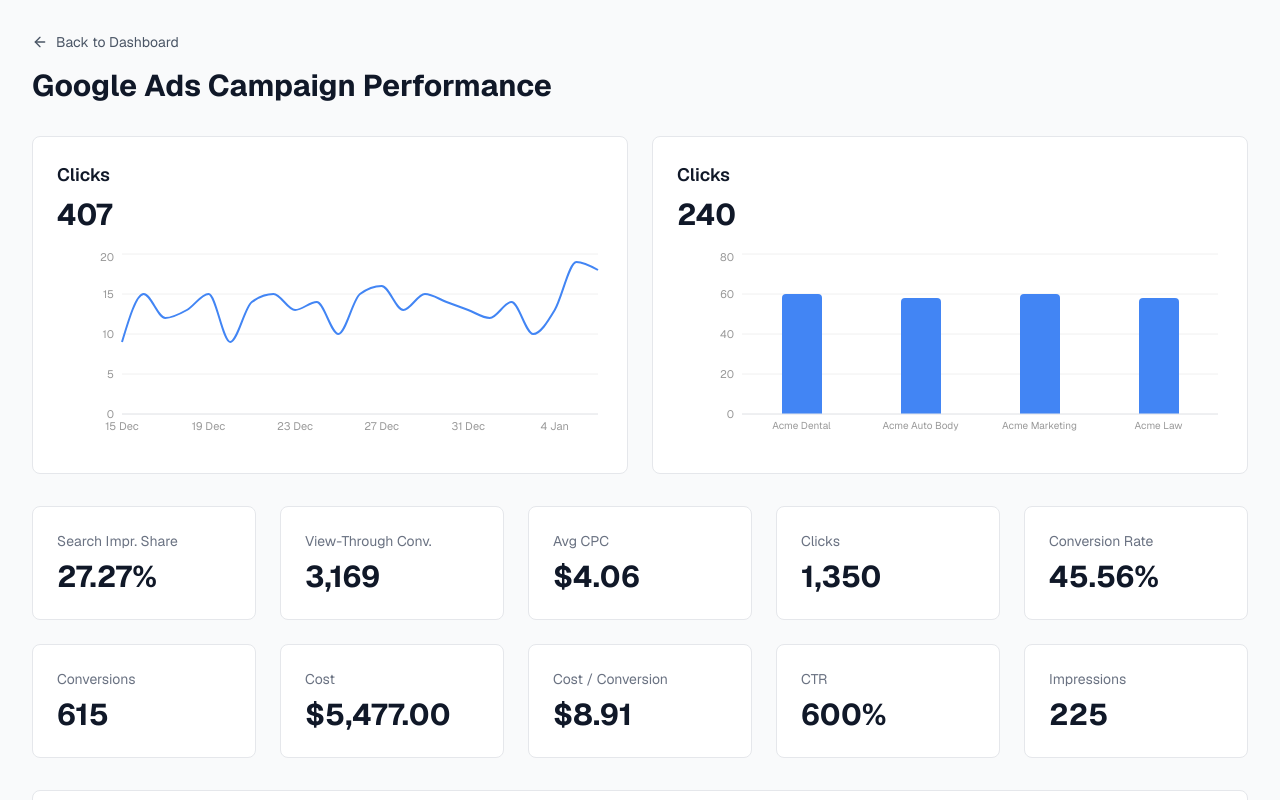
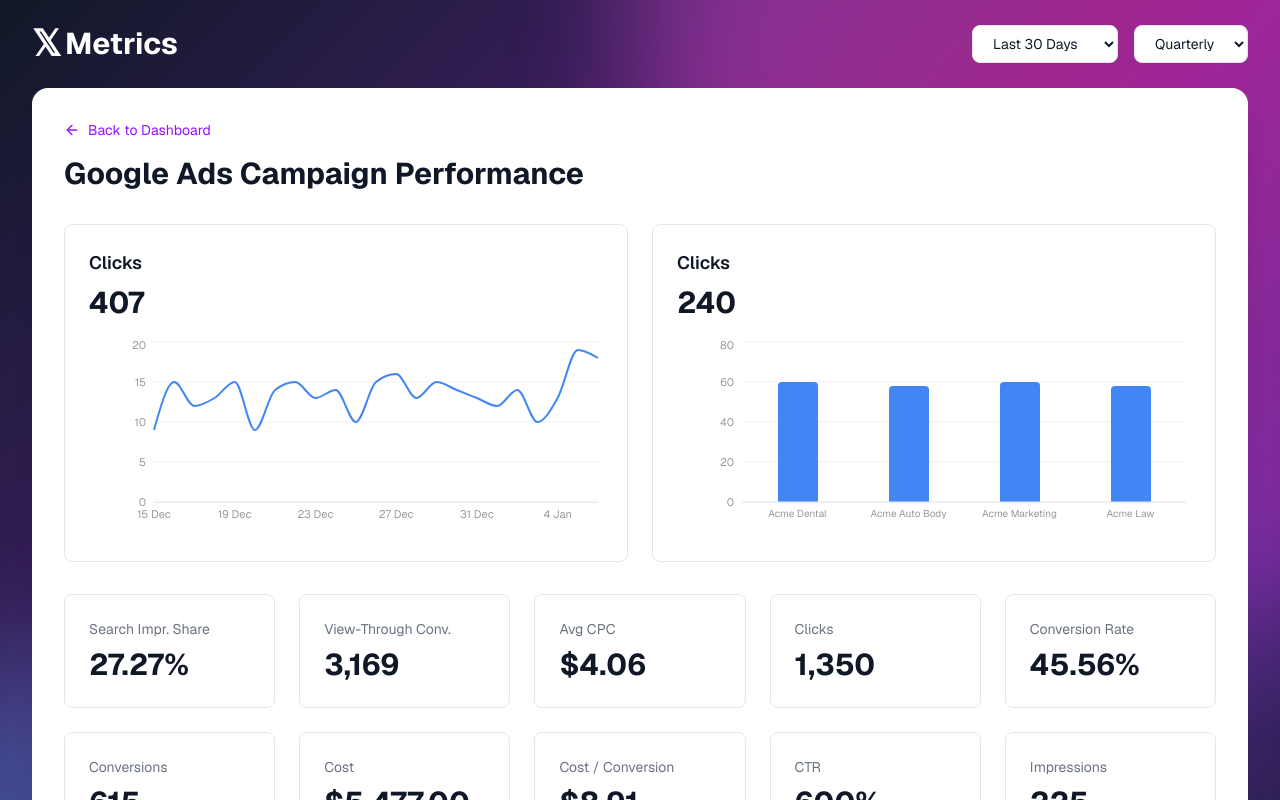
Before and after one commit to lokesh-cmi/MarketingDashboard, a Next.js app in the folder marketing-dashboard/: page /google-ads in a window 1280 px wide. Shown: the top 800 px of the page. Built offline with nearby package versions, Linux system fonts and the light colour scheme.

Commit message:
Applied header and gradient background to all pages

```diff
--- a/marketing-dashboard/app/analytics/page.tsx
+++ b/marketing-dashboard/app/analytics/page.tsx
@@ -66,11 +66,9 @@ export default function AnalyticsPage() {
 
   if (loading) {
     return (
-      <div className="min-h-screen bg-gray-50 p-8">
-        <div className="max-w-7xl mx-auto">
-          <div className="flex items-center justify-center h-96">
-            <div className="text-gray-500 text-lg">Loading analytics data...</div>
-          </div>
+      <div className="bg-white rounded-2xl shadow-xl overflow-hidden p-8">
+        <div className="flex items-center justify-center h-96">
+          <div className="text-gray-500 text-lg">Loading analytics data...</div>
         </div>
       </div>
     );
@@ -78,11 +76,9 @@ export default function AnalyticsPage() {
 
   if (error || !data) {
     return (
-      <div className="min-h-screen bg-gray-50 p-8">
-        <div className="max-w-7xl mx-auto">
-          <div className="flex items-center justify-center h-96">
-            <div className="text-red-500 text-lg">Error: {error || 'Failed to load data'}</div>
-          </div>
+      <div className="bg-white rounded-2xl shadow-xl overflow-hidden p-8">
+        <div className="flex items-center justify-center h-96">
+          <div className="text-red-500 text-lg">Error: {error || 'Failed to load data'}</div>
         </div>
       </div>
     );
@@ -95,13 +91,13 @@ export default function AnalyticsPage() {
   }));
 
   return (
-    <div className="min-h-screen bg-gray-50">
-      <div className="max-w-7xl mx-auto p-8">
+    <div className="bg-white rounded-2xl shadow-xl overflow-hidden">
+      <div className="p-8">
         {/* Header */}
         <div className="mb-8">
           <Link
             href="/"
-            className="inline-flex items-center gap-2 text-sm text-gray-600 hover:text-gray-900 mb-4 transition-colors"
+            className="inline-flex items-center gap-2 text-sm text-purple-600 hover:text-purple-800 mb-4 transition-colors"
           >
             <ArrowLeft className="w-4 h-4" />
             Back to Dashboard
--- a/marketing-dashboard/app/globals.css
+++ b/marketing-dashboard/app/globals.css
@@ -28,3 +28,19 @@ body {
 * {
   box-sizing: border-box;
 }
+
+/* Pulse animation for gradient background */
+@keyframes pulse {
+  0%, 100% {
+    opacity: 0.3;
+    transform: scale(1);
+  }
+  50% {
+    opacity: 0.4;
+    transform: scale(1.05);
+  }
+}
+
+.animate-pulse {
+  animation: pulse 4s cubic-bezier(0.4, 0, 0.6, 1) infinite;
+}
--- a/marketing-dashboard/app/google-ads/page.tsx
+++ b/marketing-dashboard/app/google-ads/page.tsx
@@ -86,13 +86,13 @@ const campaignsData = [
 
 export default function GoogleAdsPage() {
   return (
-    <div className="min-h-screen bg-gray-50">
-      <div className="max-w-7xl mx-auto p-8">
+    <div className="bg-white rounded-2xl shadow-xl overflow-hidden">
+      <div className="p-8">
         {/* Header */}
         <div className="mb-8">
           <Link
             href="/"
-            className="inline-flex items-center gap-2 text-sm text-gray-600 hover:text-gray-900 mb-4 transition-colors"
+            className="inline-flex items-center gap-2 text-sm text-purple-600 hover:text-purple-800 mb-4 transition-colors"
           >
             <ArrowLeft className="w-4 h-4" />
             Back to Dashboard
--- a/marketing-dashboard/app/hubspot/page.tsx
+++ b/marketing-dashboard/app/hubspot/page.tsx
@@ -20,13 +20,13 @@ export default function HubSpotPage() {
   };
 
   return (
-    <div className="min-h-screen bg-gray-50">
-      <div className="max-w-7xl mx-auto p-8">
+    <div className="bg-white rounded-2xl shadow-xl overflow-hidden">
+      <div className="p-8">
         {/* Header */}
         <div className="mb-8">
           <Link
             href="/"
-            className="inline-flex items-center gap-2 text-sm text-gray-600 hover:text-gray-900 mb-4 transition-colors"
+            className="inline-flex items-center gap-2 text-sm text-purple-600 hover:text-purple-800 mb-4 transition-colors"
           >
             <ArrowLeft className="w-4 h-4" />
             Back to Dashboard
--- a/marketing-dashboard/app/layout.tsx
+++ b/marketing-dashboard/app/layout.tsx
@@ -27,7 +27,51 @@ export default function RootLayout({
       <body
         className={`${geistSans.variable} ${geistMono.variable} antialiased`}
       >
-        {children}
+        <div className="min-h-screen bg-gradient-to-br from-gray-900 via-purple-900 to-gray-900 relative overflow-hidden">
+          {/* Animated gradient background */}
+          <div className="absolute inset-0 overflow-hidden">
+            <div className="absolute -top-1/2 -right-1/4 w-3/4 h-full bg-gradient-to-br from-purple-500 via-pink-500 to-purple-600 rounded-full blur-3xl opacity-30 animate-pulse"></div>
+            <div className="absolute -bottom-1/2 -left-1/4 w-3/4 h-full bg-gradient-to-tr from-blue-500 via-cyan-500 to-purple-500 rounded-full blur-3xl opacity-30 animate-pulse" style={{ animationDelay: '1s' }}></div>
+            <div className="absolute top-1/4 left-1/2 w-1/2 h-1/2 bg-gradient-to-br from-pink-500 via-purple-500 to-blue-500 rounded-full blur-3xl opacity-20 animate-pulse" style={{ animationDelay: '2s' }}></div>
+          </div>
+
+          {/* Header */}
+          <header className="relative z-10 px-8 py-6">
+            <div className="max-w-7xl mx-auto flex items-center justify-between">
+              {/* Logo */}
+              <div className="flex items-center gap-2">
+                <div className="text-white font-bold text-3xl flex items-center">
+                  <span className="text-4xl mr-1">𝕏</span>
+                  <span>Metrics</span>
+                </div>
+              </div>
+
+              {/* Filters */}
+              <div className="flex gap-4">
+                <select className="px-4 py-2 bg-white rounded-lg border border-gray-200 text-gray-900 text-sm focus:outline-none focus:ring-2 focus:ring-purple-500">
+                  <option>Last 30 Days</option>
+                  <option>Last 7 Days</option>
+                  <option>Last 90 Days</option>
+                  <option>Last 6 Months</option>
+                  <option>Last Year</option>
+                </select>
+                <select className="px-4 py-2 bg-white rounded-lg border border-gray-200 text-gray-900 text-sm focus:outline-none focus:ring-2 focus:ring-purple-500">
+                  <option>Quarterly</option>
+                  <option>Monthly</option>
+                  <option>Weekly</option>
+                  <option>Daily</option>
+                </select>
+              </div>
+            </div>
+          </header>
+
+          {/* Main Content */}
+          <main className="relative z-10 px-8 pb-8">
+            <div className="max-w-7xl mx-auto">
+              {children}
+            </div>
+          </main>
+        </div>
       </body>
     </html>
   );
--- a/marketing-dashboard/app/linkedin-ads/page.tsx
+++ b/marketing-dashboard/app/linkedin-ads/page.tsx
@@ -77,13 +77,13 @@ export default function LinkedInAdsPage() {
   const [dateRange, setDateRange] = useState('Last 30 Days');
 
   return (
-    <div className="min-h-screen bg-gray-50">
-      <div className="max-w-7xl mx-auto p-8">
+    <div className="bg-white rounded-2xl shadow-xl overflow-hidden">
+      <div className="p-8">
         {/* Header */}
         <div className="mb-8">
           <Link
             href="/"
-            className="inline-flex items-center gap-2 text-sm text-gray-600 hover:text-gray-900 mb-4 transition-colors"
+            className="inline-flex items-center gap-2 text-sm text-purple-600 hover:text-purple-800 mb-4 transition-colors"
           >
             <ArrowLeft className="w-4 h-4" />
             Back to Dashboard
--- a/marketing-dashboard/app/page.tsx
+++ b/marketing-dashboard/app/page.tsx
@@ -51,14 +51,14 @@ export default function Home() {
   };
 
   return (
-    <div className="min-h-screen bg-gray-50">
-      <div className="max-w-7xl mx-auto p-8">
+    <div className="bg-white rounded-2xl shadow-xl overflow-hidden">
+      <div className="p-8">
         {/* Header */}
-        <div className="mb-8">
-          <h1 className="text-3xl font-bold text-gray-900 mb-8">Marketing Overview</h1>
+        <div className="mb-6">
+          <h1 className="text-2xl font-bold text-gray-900 mb-6">Overview</h1>
 
           {/* Top Metrics Cards */}
-          <div className="bg-white border border-gray-200 rounded-lg p-6 mb-6">
+          <div className="bg-gray-50 rounded-lg p-6 mb-6">
             <div className="grid grid-cols-5 gap-8">
               <MetricCard
                 title="Total Traffic"
--- a/marketing-dashboard/app/search-console/page.tsx
+++ b/marketing-dashboard/app/search-console/page.tsx
@@ -61,11 +61,9 @@ export default function SearchConsolePage() {
 
   if (loading) {
     return (
-      <div className="min-h-screen bg-gray-50 p-8">
-        <div className="max-w-7xl mx-auto">
-          <div className="flex items-center justify-center h-96">
-            <div className="text-gray-500 text-lg">Loading search console data...</div>
-          </div>
+      <div className="bg-white rounded-2xl shadow-xl overflow-hidden p-8">
+        <div className="flex items-center justify-center h-96">
+          <div className="text-gray-500 text-lg">Loading search console data...</div>
         </div>
       </div>
     );
@@ -73,24 +71,22 @@ export default function SearchConsolePage() {
 
   if (error || !data) {
     return (
-      <div className="min-h-screen bg-gray-50 p-8">
-        <div className="max-w-7xl mx-auto">
-          <div className="flex items-center justify-center h-96">
-            <div className="text-red-500 text-lg">Error: {error || 'Failed to load data'}</div>
-          </div>
+      <div className="bg-white rounded-2xl shadow-xl overflow-hidden p-8">
+        <div className="flex items-center justify-center h-96">
+          <div className="text-red-500 text-lg">Error: {error || 'Failed to load data'}</div>
         </div>
       </div>
     );
   }
 
   return (
-    <div className="min-h-screen bg-gray-50">
-      <div className="max-w-7xl mx-auto p-8">
+    <div className="bg-white rounded-2xl shadow-xl overflow-hidden">
+      <div className="p-8">
         {/* Header */}
         <div className="mb-8">
           <Link
             href="/"
-            className="inline-flex items-center gap-2 text-sm text-gray-600 hover:text-gray-900 mb-4 transition-colors"
+            className="inline-flex items-center gap-2 text-sm text-purple-600 hover:text-purple-800 mb-4 transition-colors"
           >
             <ArrowLeft className="w-4 h-4" />
             Back to Dashboard
--- a/marketing-dashboard/app/semrush/page.tsx
+++ b/marketing-dashboard/app/semrush/page.tsx
@@ -23,13 +23,13 @@ export default function SEMrushPage() {
   const [dateRange, setDateRange] = useState('Last 30 Days');
 
   return (
-    <div className="min-h-screen bg-gray-50">
-      <div className="max-w-7xl mx-auto p-8">
+    <div className="bg-white rounded-2xl shadow-xl overflow-hidden">
+      <div className="p-8">
         {/* Header */}
         <div className="mb-8">
           <Link
             href="/"
-            className="inline-flex items-center gap-2 text-sm text-gray-600 hover:text-gray-900 mb-4 transition-colors"
+            className="inline-flex items-center gap-2 text-sm text-purple-600 hover:text-purple-800 mb-4 transition-colors"
           >
             <ArrowLeft className="w-4 h-4" />
             Back to Dashboard
```
Also changed, not shown: 1 other file (tests, documents, lock files or other folders).
